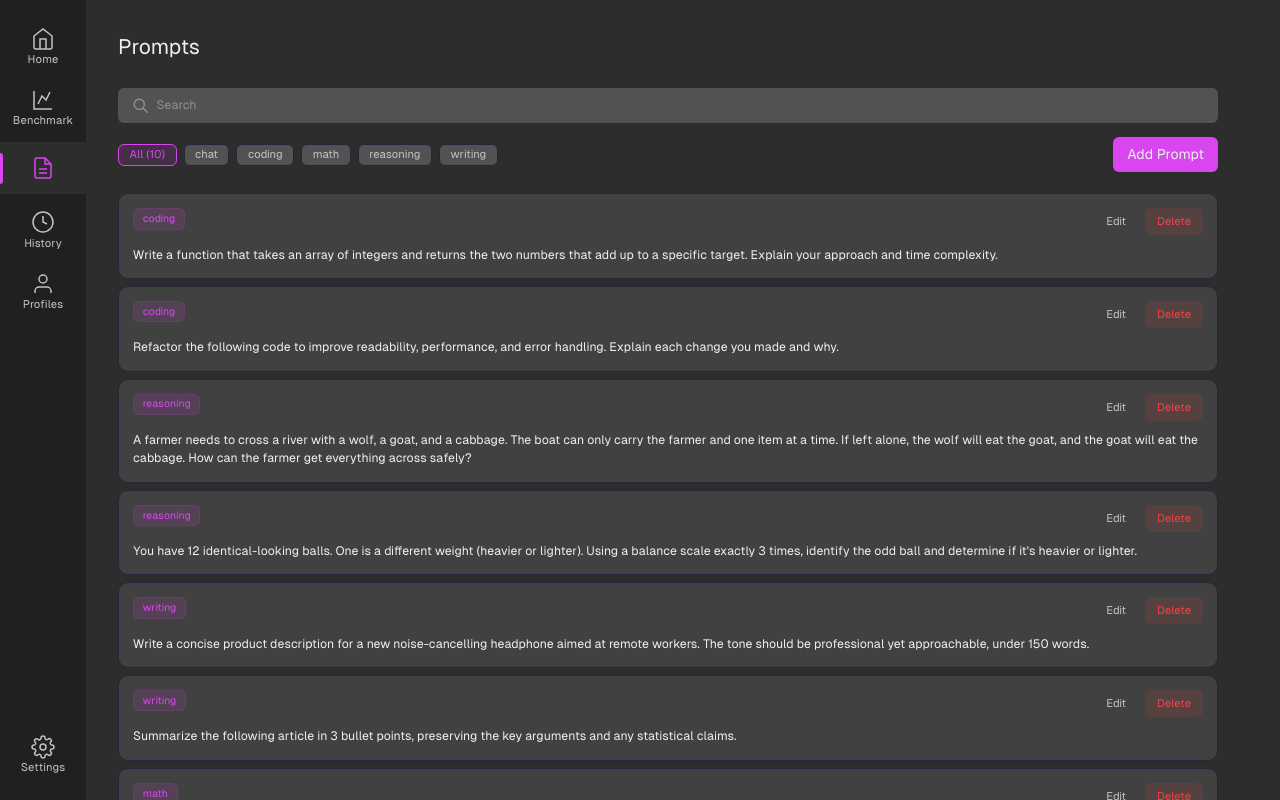
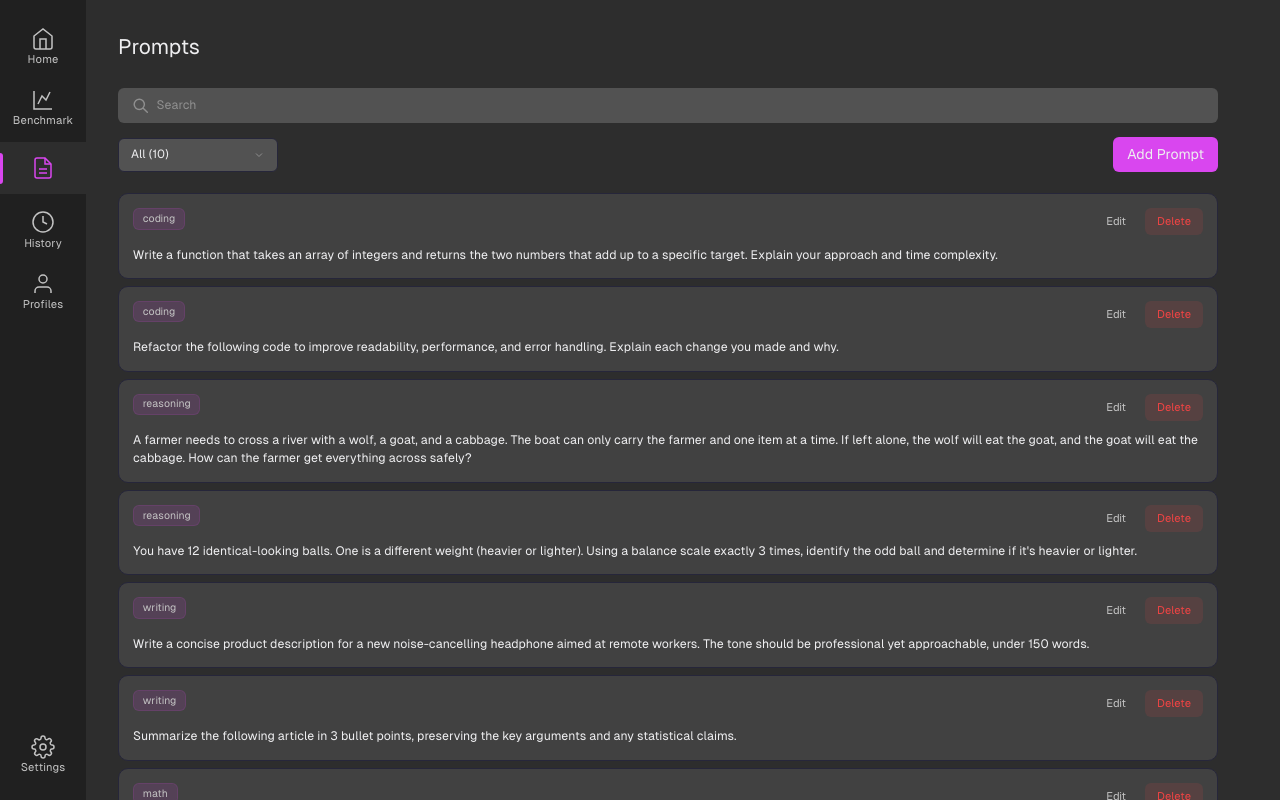
Before and after one commit to caasion/local-bench, a React (Vite) app: page / in a window 1280 px wide. Both pictures are taken after a click on the button "Prompts". Built offline with nearby package versions, Linux system fonts and the light colour scheme.

Commit message:
feat: Create new custom select styling

```diff
--- a/src/App.css
+++ b/src/App.css
@@ -300,6 +300,79 @@
   transform: translateX(20px);
 }
 
+/* ── Custom Select Dropdown ── */
+.custom-select {
+  position: relative;
+  display: inline-block;
+  min-width: 160px;
+}
+
+.custom-select__trigger {
+  display: flex;
+  align-items: center;
+  justify-content: space-between;
+  gap: var(--space-2);
+  width: 100%;
+  padding: 7px var(--space-3);
+  border-radius: var(--radius-sm);
+  border: 1px solid var(--border);
+  background: var(--bg-input);
+  color: var(--text-primary);
+  font-family: inherit;
+  font-size: 0.85rem;
+  font-weight: 500;
+  cursor: pointer;
+  transition: border-color 0.15s;
+}
+
+.custom-select__trigger:hover {
+  border-color: var(--text-muted);
+}
+
+.custom-select__arrow {
+  color: var(--text-muted);
+  transition: transform 0.2s ease;
+  flex-shrink: 0;
+}
+
+.custom-select__arrow--open {
+  transform: rotate(180deg);
+}
+
+.custom-select__menu {
+  position: absolute;
+  top: calc(100% + 4px);
+  left: 0;
+  right: 0;
+  margin: 0;
+  padding: var(--space-1) 0;
+  list-style: none;
+  background: var(--bg-card);
+  border: 1px solid var(--border);
+  border-radius: var(--radius-md);
+  box-shadow: 0 8px 24px rgba(0, 0, 0, 0.35);
+  z-index: 50;
+  overflow: hidden;
+}
+
+.custom-select__option {
+  padding: 6px var(--space-3);
+  font-size: 0.85rem;
+  color: var(--text-secondary);
+  cursor: pointer;
+  transition: background 0.1s, color 0.1s;
+}
+
+.custom-select__option:hover {
+  background: var(--bg-hover);
+  color: var(--text-primary);
+}
+
+.custom-select__option--active {
+  color: var(--accent);
+  background: var(--accent-muted);
+}
+
 /* ── Scrollbar ── */
 ::-webkit-scrollbar {
   width: 6px;
--- a/src/BenchmarkPage.tsx
+++ b/src/BenchmarkPage.tsx
@@ -1,6 +1,7 @@
 import { useState } from "react";
 import { MOCK_MODELS, MOCK_PROFILES, MOCK_PROMPTS } from "./mockData";
 import { ActionCard } from "./ActionCard";
+import { CustomSelect } from "./CustomSelect";
 
 export function BenchmarkPage() {
   const [selectedProfileId, setSelectedProfileId] = useState<number>(MOCK_PROFILES[0].id);
@@ -56,17 +57,12 @@ export function BenchmarkPage() {
                 <div className="text-[0.75rem] text-[var(--text-secondary)]">Change benchmark profile.</div>
               </div>
             </div>
-            <select
-              className="selector-dropdown"
-              style={{ width: "auto", minWidth: 140 }}
-              value={selectedProfileId}
-              onChange={(e) => setSelectedProfileId(Number(e.target.value))}
+            <CustomSelect
+              options={MOCK_PROFILES.map((p) => ({ label: p.name, value: String(p.id) }))}
+              value={String(selectedProfileId)}
+              onChange={(v) => setSelectedProfileId(Number(v))}
               disabled={isRunning}
-            >
-              {MOCK_PROFILES.map((p) => (
-                <option key={p.id} value={p.id}>{p.name}</option>
-              ))}
-            </select>
+            />
           </div>
 
           <div className="flex flex-col gap-2 mb-6">
--- /dev/null
+++ b/src/CustomSelect.tsx
@@ -0,0 +1,62 @@
+import { useState, useRef, useEffect } from "react";
+
+interface CustomSelectOption {
+  label: string;
+  value: string;
+}
+
+interface CustomSelectProps {
+  options: CustomSelectOption[];
+  value: string;
+  onChange: (value: string) => void;
+  disabled?: boolean;
+}
+
+export function CustomSelect({ options, value, onChange, disabled }: CustomSelectProps) {
+  const [open, setOpen] = useState(false);
+  const ref = useRef<HTMLDivElement>(null);
+
+  useEffect(() => {
+    const handleClickOutside = (e: MouseEvent) => {
+      if (ref.current && !ref.current.contains(e.target as Node)) {
+        setOpen(false);
+      }
+    };
+    document.addEventListener("mousedown", handleClickOutside);
+    return () => document.removeEventListener("mousedown", handleClickOutside);
+  }, []);
+
+  const activeLabel = options.find((o) => o.value === value)?.label ?? value;
+
+  return (
+    <div className="custom-select" ref={ref}>
+      <button
+        className="custom-select__trigger"
+        onClick={() => !disabled && setOpen((o) => !o)}
+        style={disabled ? { opacity: 0.5, cursor: "not-allowed" } : undefined}
+        type="button"
+      >
+        <span>{activeLabel}</span>
+        <svg
+          className={`custom-select__arrow ${open ? "custom-select__arrow--open" : ""}`}
+          width="12" height="12" viewBox="0 0 24 24" fill="none" stroke="currentColor" strokeWidth="2"
+        >
+          <path d="M6 9l6 6 6-6" />
+        </svg>
+      </button>
+      {open && (
+        <ul className="custom-select__menu">
+          {options.map((opt) => (
+            <li
+              key={opt.value}
+              className={`custom-select__option ${opt.value === value ? "custom-select__option--active" : ""}`}
+              onClick={() => { onChange(opt.value); setOpen(false); }}
+            >
+              {opt.label}
+            </li>
+          ))}
+        </ul>
+      )}
+    </div>
+  );
+}
--- a/src/HomePage.tsx
+++ b/src/HomePage.tsx
@@ -3,6 +3,7 @@ import { MOCK_MODELS, MOCK_PROFILES, MOCK_HISTORY } from "./mockData";
 import type { MockBenchmarkRun } from "./mockData";
 import { ActionCard } from "./ActionCard";
 import { ModelResultItem } from "./ModelResultItem";
+import { CustomSelect } from "./CustomSelect";
 
 interface HomePageProps {
   onNavigate: (view: string) => void;
@@ -53,15 +54,11 @@ export function HomePage({ onNavigate }: HomePageProps) {
           title="Profile"
           description="Change benchmark profile."
           actions={
-            <select
-              className="selector-dropdown"
-              value={selectedProfileId}
-              onChange={(e) => setSelectedProfileId(Number(e.target.value))}
-            >
-              {MOCK_PROFILES.map((p) => (
-                <option key={p.id} value={p.id}>{p.name}</option>
-              ))}
-            </select>
+            <CustomSelect
+              options={MOCK_PROFILES.map((p) => ({ label: p.name, value: String(p.id) }))}
+              value={String(selectedProfileId)}
+              onChange={(v) => setSelectedProfileId(Number(v))}
+            />
           }
         />
         <ActionCard
@@ -74,15 +71,11 @@ export function HomePage({ onNavigate }: HomePageProps) {
           title="Models"
           description="Select a model to benchmark."
           actions={
-            <select
-              className="selector-dropdown"
+            <CustomSelect
+              options={MOCK_MODELS.map((m) => ({ label: m.name, value: m.name }))}
               value={selectedModel}
-              onChange={(e) => setSelectedModel(e.target.value)}
-            >
-              {MOCK_MODELS.map((m) => (
-                <option key={m.name} value={m.name}>{m.name}</option>
-              ))}
-            </select>
+              onChange={setSelectedModel}
+            />
           }
         />
       </div>
--- a/src/PromptsManager.tsx
+++ b/src/PromptsManager.tsx
@@ -1,4 +1,5 @@
 import { useState } from "react";
+import { CustomSelect } from "./CustomSelect";
 
 interface Prompt {
   id: number;
@@ -90,33 +91,16 @@ export function PromptsManager() {
         />
       </div>
 
-      {/* Tag filters + Add Prompt button */}
-      <div className="flex items-center gap-2 mb-6 flex-wrap">
-        <button
-          className={[
-            "px-3 py-0.5 text-[0.8rem] rounded-[var(--radius-sm)] border font-medium transition-colors",
-            filterTag === "all"
-              ? "border-[var(--accent)] text-[var(--accent)] bg-[var(--accent-muted)]"
-              : "border-[var(--border)] text-[var(--text-secondary)] bg-[var(--bg-input)] hover:text-[var(--text-primary)]",
-          ].join(" ")}
-          onClick={() => setFilterTag("all")}
-        >
-          All ({prompts.length})
-        </button>
-        {uniqueTags.map((tag) => (
-          <button
-            key={tag}
-            className={[
-              "px-3 py-0.5 text-[0.8rem] rounded-[var(--radius-sm)] border font-medium transition-colors",
-              filterTag === tag
-                ? "border-[var(--accent)] text-[var(--accent)] bg-[var(--accent-muted)]"
-                : "border-[var(--border)] text-[var(--text-secondary)] bg-[var(--bg-input)] hover:text-[var(--text-primary)]",
-            ].join(" ")}
-            onClick={() => setFilterTag(tag)}
-          >
-            {tag}
-          </button>
-        ))}
+      {/* Tag filter dropdown + Add Prompt button */}
+      <div className="flex items-center gap-2 mb-6">
+        <CustomSelect
+          options={[
+            { label: `All (${prompts.length})`, value: "all" },
+            ...uniqueTags.map((tag) => ({ label: tag, value: tag })),
+          ]}
+          value={filterTag}
+          onChange={setFilterTag}
+        />
         <button
           className="btn btn--primary ml-auto"
           onClick={() => setCreating(true)}
@@ -173,7 +157,7 @@ export function PromptsManager() {
         {visible.map((p) => (
           <div key={p.id} className="bg-[var(--bg-card)] border border-[var(--border)] rounded-[var(--radius-md)] p-4">
             <div className="flex items-start justify-between mb-3">
-              <span className="px-2.5 py-0.5 text-[0.75rem] font-medium rounded-[var(--radius-sm)] bg-[var(--accent-muted)] text-[var(--accent)] border border-[var(--accent-muted)]">
+              <span className="px-2.5 py-0.5 text-[0.75rem] font-medium rounded-[var(--radius-sm)] bg-[var(--accent-muted)] text-[var(--text-secondary)] border border-[var(--accent-muted)]">
                 {p.use_case_tag}
               </span>
               {editingId !== p.id && (
--- a/src/SettingsPage.tsx
+++ b/src/SettingsPage.tsx
@@ -1,8 +1,10 @@
 import { useState } from "react";
 import { MOCK_PROFILES } from "./mockData";
+import { CustomSelect } from "./CustomSelect";
 
 export function SettingsPage() {
   const [selectedProfile, setSelectedProfile] = useState<number>(MOCK_PROFILES[0].id);
+  const [iterations, setIterations] = useState("5");
   const [autoSave, setAutoSave] = useState(true);
 
   return (
@@ -18,15 +20,11 @@ export function SettingsPage() {
             </svg>
             <span className="text-[0.875rem] font-medium text-[var(--text-primary)]">Default Profile</span>
           </div>
-          <select
-            className="settings-dropdown"
-            value={selectedProfile}
-            onChange={(e) => setSelectedProfile(Number(e.target.value))}
-          >
-            {MOCK_PROFILES.map((p) => (
-              <option key={p.id} value={p.id}>{p.name}</option>
-            ))}
-          </select>
+          <CustomSelect
+            options={MOCK_PROFILES.map((p) => ({ label: p.name, value: String(p.id) }))}
+            value={String(selectedProfile)}
+            onChange={(v) => setSelectedProfile(Number(v))}
+          />
         </div>
 
         <div className="flex items-center justify-between px-[18px] py-[14px] bg-[var(--bg-card)] border border-[var(--border)] rounded-[var(--radius-md)]">
@@ -37,11 +35,15 @@ export function SettingsPage() {
             </svg>
             <span className="text-[0.875rem] font-medium text-[var(--text-primary)]">Benchmark Iterations</span>
           </div>
-          <select className="settings-dropdown" defaultValue="5">
-            <option value="3">3 iterations</option>
-            <option value="5">5 iterations</option>
-            <option value="10">10 iterations</option>
-          </select>
+          <CustomSelect
+            options={[
+              { label: "3 iterations", value: "3" },
+              { label: "5 iterations", value: "5" },
+              { label: "10 iterations", value: "10" },
+            ]}
+            value={iterations}
+            onChange={setIterations}
+          />
         </div>
 
         <div className="flex items-center justify-between px-[18px] py-[14px] bg-[var(--bg-card)] border border-[var(--border)] rounded-[var(--radius-md)]">
```
